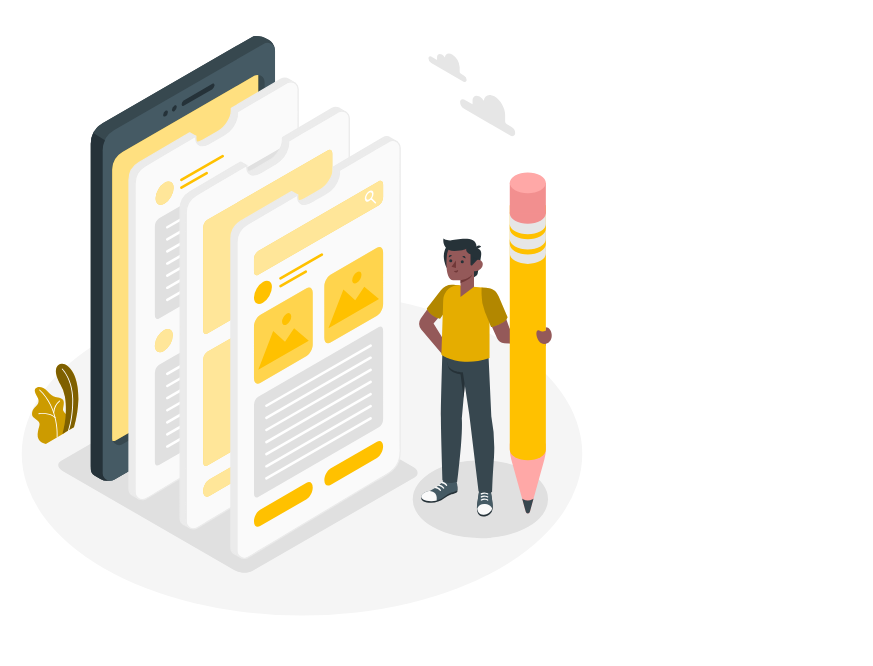
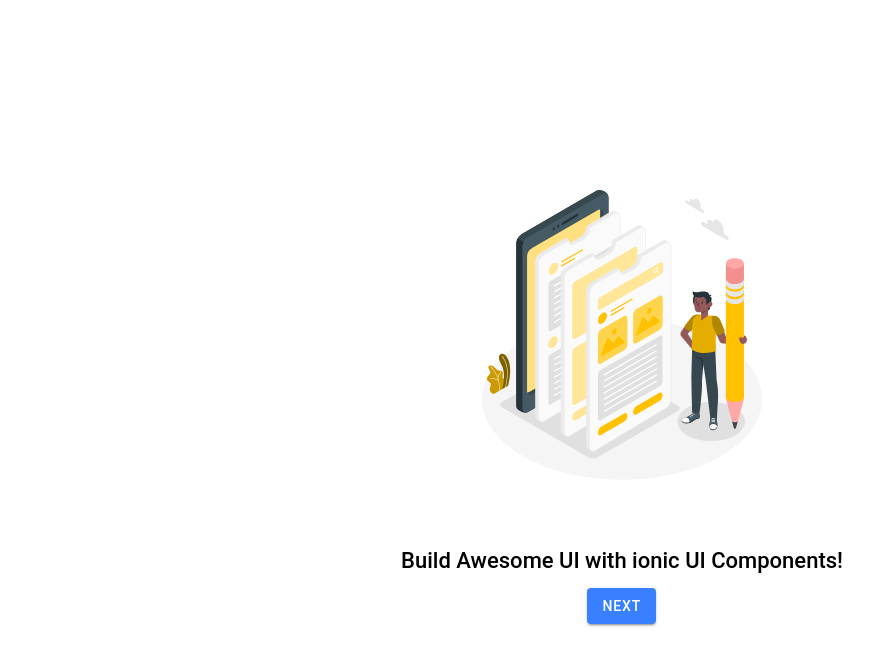
Before and after one commit to obuastella/Ionic, a React (Vite) app in the folder myApp/: page / in a window 1280 px wide. Shown: the top 666 px of the page, without its empty margins (18-891 px from the left). Built offline with nearby package versions, Linux system fonts and the light colour scheme.

Commit message:
Finsihed splash screen

```diff
--- /dev/null
+++ b/myApp/src/components/intro.css
@@ -0,0 +1,16 @@
+.swiper {
+  height: 100vh;
+}
+.swiper-slide {
+  display: flex;
+  flex-direction: column;
+  justify-content: center;
+  align-items: center;
+  text-align: center;
+  margin: auto;
+}
+
+.swiper-slide img {
+  height: 40vh;
+  margin-bottom: 40px;
+}
--- a/myApp/src/components/intro.tsx
+++ b/myApp/src/components/intro.tsx
@@ -1,27 +1,51 @@
 import {
+  IonButton,
   IonContent,
   IonHeader,
   IonPage,
+  IonText,
   IonTitle,
   IonToolbar,
 } from "@ionic/react";
 import React from "react";
-import { Swiper, SwiperSlide } from "swiper/react";
+import { Swiper, SwiperSlide, useSwiper } from "swiper/react";
 import "swiper/css";
 import Introsvg1 from "../assets/intro/1.svg";
-import Introsvg2 from "../assets/intro/1.svg";
-import Introsvg3 from "../assets/intro/1.svg";
+import Introsvg2 from "../assets/intro/2.svg";
+import Introsvg3 from "../assets/intro/3.svg";
+import "./intro.css";
 interface ContainerProps {
   onFinish: () => void;
 }
 
-const Intro: React.FC<ContainerProps> = () => {
+const SwiperButtonNext = ({ children }: any) => {
+  const swiper = useSwiper();
+  return <IonButton onClick={() => swiper.slideNext()}>{children}</IonButton>;
+};
+const Intro: React.FC<ContainerProps> = ({ onFinish }) => {
   return (
     <Swiper>
       <SwiperSlide>
         <img src={Introsvg1} alt="Intro 1" width={"50%"} />
+        <IonText>
+          <h3>Build Awesome UI with ionic UI Components!</h3>
+        </IonText>
+        <SwiperButtonNext>Next</SwiperButtonNext>
       </SwiperSlide>
-      <SwiperSlide>asd</SwiperSlide>
+      <SwiperSlide>
+        <img src={Introsvg2} alt="Intro 2" width={"50%"} />
+        <IonText>
+          <h3>Build Awesome UI with ionic UI Components!</h3>
+        </IonText>
+        <SwiperButtonNext>Next</SwiperButtonNext>
+      </SwiperSlide>
+      <SwiperSlide>
+        <img src={Introsvg3} alt="Intro 3" width={"50%"} />
+        <IonText>
+          <h3>Build Awesome UI with ionic UI Components!</h3>
+        </IonText>
+        <IonButton onClick={() => onFinish()}>Finish</IonButton>
+      </SwiperSlide>
     </Swiper>
   );
 };
--- a/myApp/src/pages/Login.tsx
+++ b/myApp/src/pages/Login.tsx
@@ -30,6 +30,7 @@
 
   const finishIntro = async () => {
     console.log("FIN");
+    setIntroSeen(true);
   };
   return (
     <>
```
